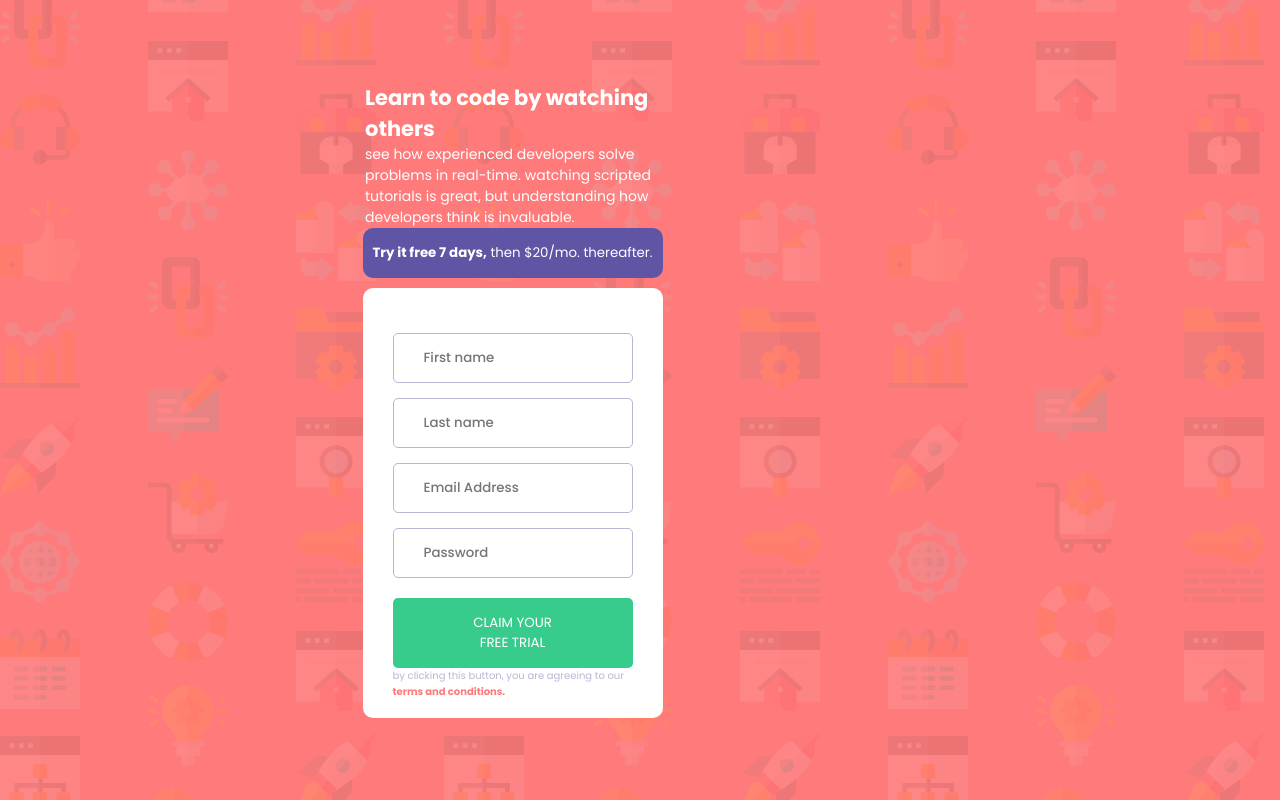
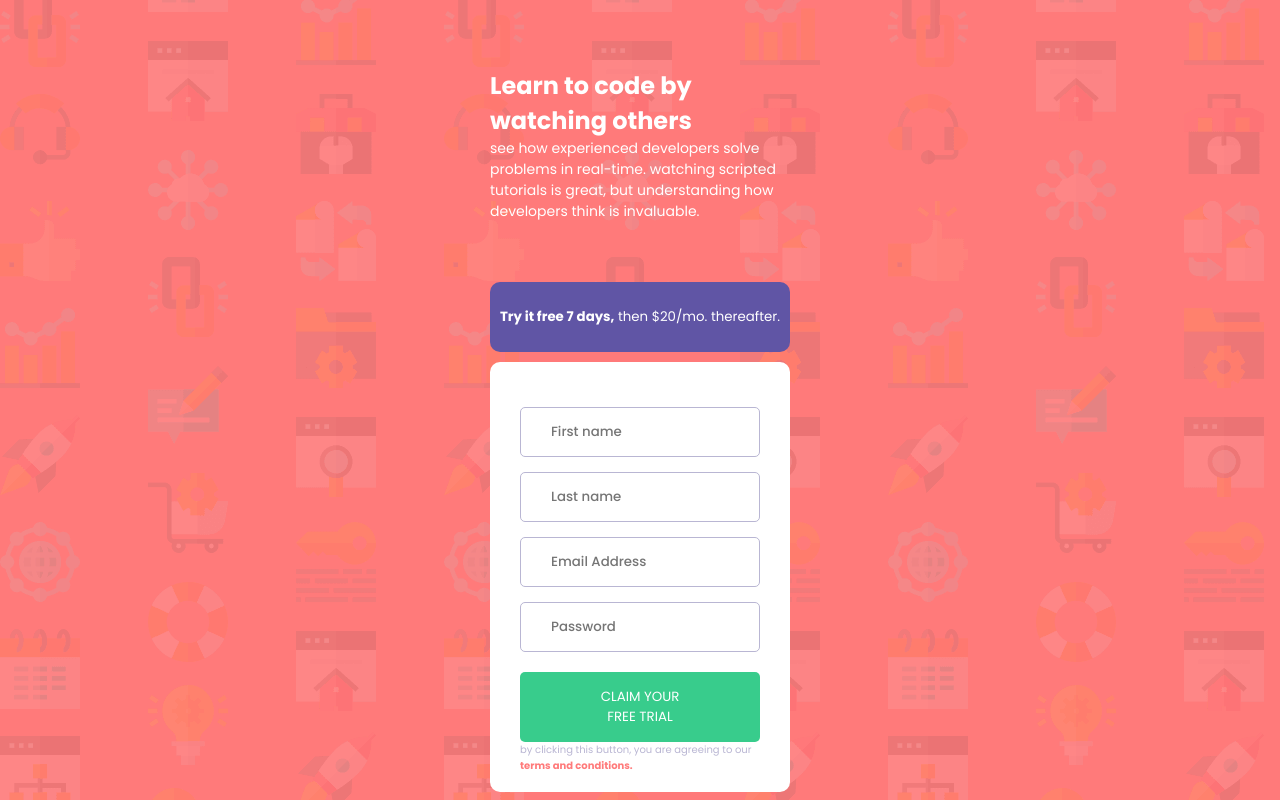
Before and after one commit to Savanna-afolabi/intro-component, a plain HTML site: page index.html in a window 1280 px wide. Drawn offline with Linux system fonts and the light colour scheme.

Commit message:
new css changes

```diff
--- a/style.css
+++ b/style.css
@@ -101,15 +101,13 @@ h2 {
 }
 @media (max-width: 1440px) {
   body {
-    width: 100vh;
+    /* width: 100vh; */
     overflow-x: hidden;
-
-  }
-  #section-2 {
-    width: 75px;
   }
   main {
     flex-direction: column;
+    justify-content: center;
+    align-items: center;
   }
   form {
     width: 300px;
@@ -117,15 +115,23 @@ h2 {
   }
   #sevendays {
     width: 300px;
+    height: 70px;
   }
+
   #section-1 {
-    margin-left: 230px;
+    /* margin-left: 230px; */
     width: 300px;
+    padding-bottom: 60px;
+    padding-top: 60px;
   }
   p {
     font-size: 14px;
+    /* padding-bottom: 30px;
+    padding-top: 5px; */
+}
+  h2 {
+    font-size: 24px;
+    /* padding-top: 40px; */
   }
-  h2 {
-    font-size: 21px;
-  }
+
 }
```
Also changed, not shown: index.html (+1 -1 lines).
